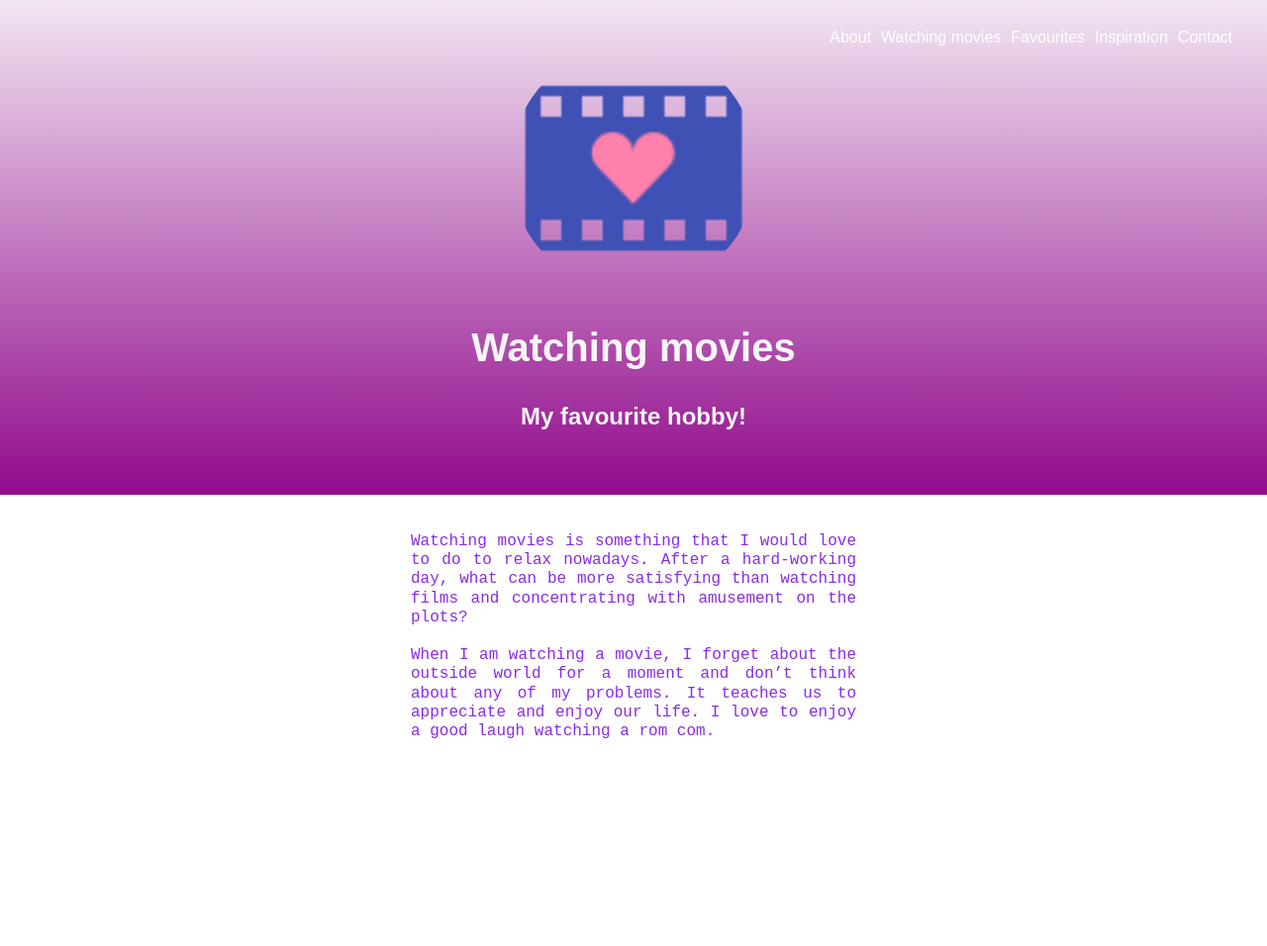
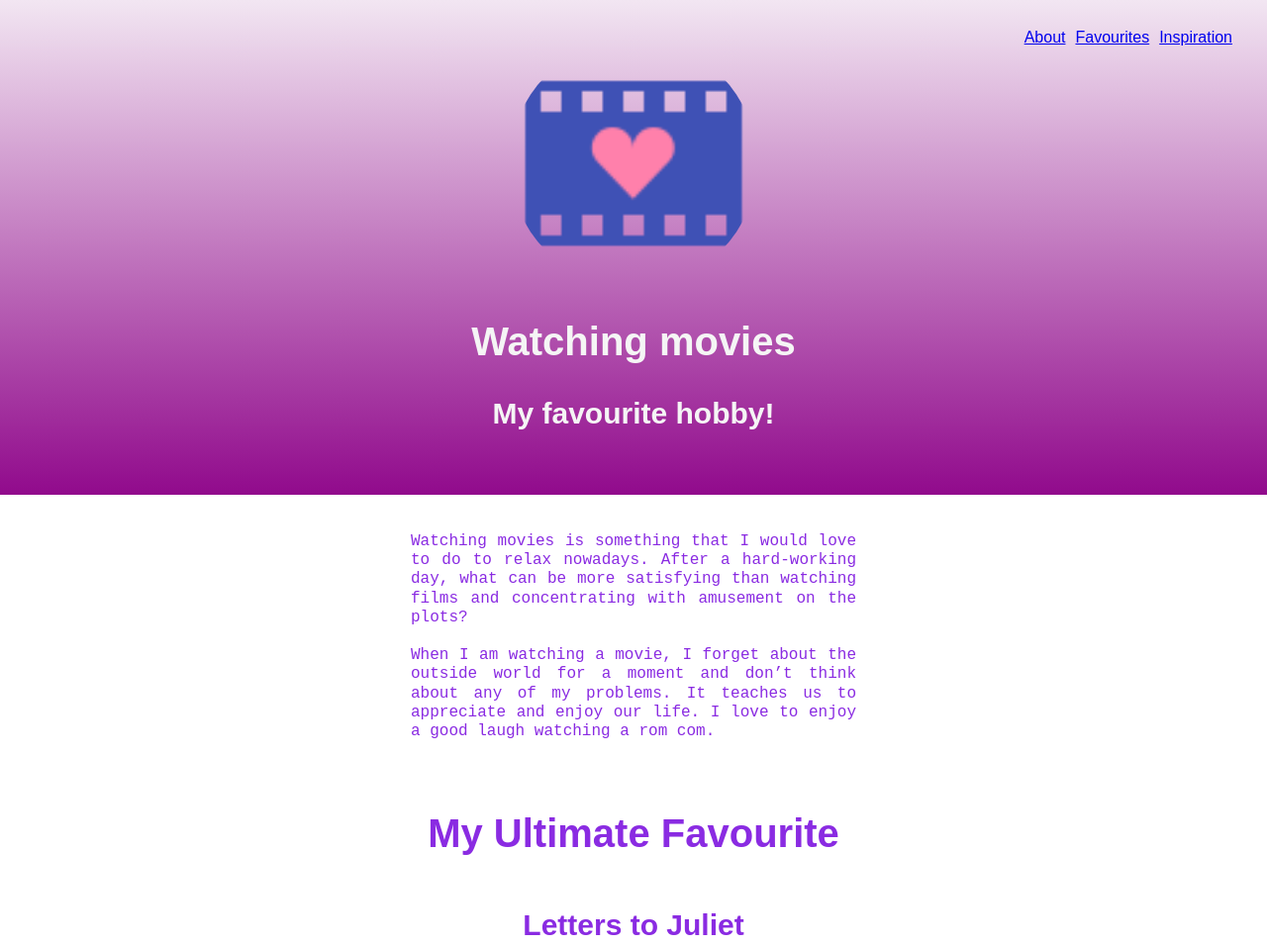
Before and after one commit to ChinjuJose/Project-ADV-C57-C58, a plain HTML site: page index.html in a window 1280 px wide. Shown: the top 956 px of the page at 99% size. Before the commit the page ends 800 px from the top, so only its background shows below. Drawn offline with Linux system fonts and the light colour scheme.

Commit message:
Add files via upload

```diff
--- a/index.html
+++ b/index.html
@@ -1,18 +1,16 @@
 <html>
 
 <head>
-	<title> PROJECT ADV C57-C58
+	<title> PROJECT ADV C57-C59
 	</title>
 	<link rel="stylesheet" href="style.css">
 </head>
 
 <body>
 	<ul class="menu">
-		<li class="links"> About </li>
-		<li class="links"> Watching movies </li>
-		<li class="links"> Favourites </li>
-		<li class="links"> Inspiration </li>
-		<li class="links"> Contact </li>
+		<li class="links"><a href="#hobby">About</a></li>
+		<li class="links"><a href="#favs">Favourites</a></li>
+		<li class="links"><a href="#inspire">Inspiration</a></li>
 	</ul>
 	<section id="hobby">
 		<div class="div1">
@@ -23,8 +21,17 @@
 	</section>
 	<section id="description">
 		<div>
-		<p>Watching movies is something that I would love to do to relax nowadays. After a hard-working day, what can be more satisfying than watching films and concentrating with amusement on the plots? <br /> <br />
-			When I am watching a movie, I forget about the outside world for a moment and don’t think about any of my problems. It teaches us to appreciate and enjoy our life. I love to enjoy a good laugh watching a rom com. </p>
+			<p>Watching movies is something that I would love to do to relax nowadays. After a hard-working day, what can be more satisfying than watching films and concentrating with amusement on the plots? <br /> <br />
+				When I am watching a movie, I forget about the outside world for a moment and don’t think about any of my problems. It teaches us to appreciate and enjoy our life. I love to enjoy a good laugh watching a rom com. </p>
 		</div>
 	</section>
-</body></html>
+	<br />
+	<section id="favs">
+		<h4>My Ultimate Favourite</h4>
+		<h3>Letters to Juliet</h3>
+		<p>Letters to Juliet is a 2010 American romantic comedy-drama film starring Amanda Seyfried, Christopher Egan, Gael García Bernal, Vanessa Redgrave and Franco Nero. This was the final film of director Gary Winick. The film was released theatrically in North America and other countries on May 14, 2010. The idea for the film was inspired by the 2006 non-fiction book Letters to Juliet, by Lise Friedman and Ceil Friedman, which chronicles the phenomenon of letter-writing to Shakespeare's most famous romantic heroine.</p>
+		<iframe width="560" height="315" src="https://www.youtube.com/embed/prc50Uod_vQ" frameborder="0" allow="accelerometer; autoplay; clipboard-write; encrypted-media; gyroscope; picture-in-picture" allowfullscreen></iframe>
+	</section>
+</body>
+
+</html>
--- a/style.css
+++ b/style.css
@@ -63,6 +63,7 @@ p {
 	line-height: 1.2;
 	color: blueviolet;
 	text-align: justify;
+	font-family: 'Syne Mono', monospace;
 }
 
 #hobbyImg {
@@ -80,5 +81,20 @@ h1 {
 
 h2{
 	font-family: fantasy;
-	color: whitesmoke;
+	font-size: 30px;
+	color:whitesmoke;
 }
+h4{
+	font-family: fantasy;
+	font-size: 40px;
+	color:blueviolet;
+}
+
+h3 {
+	font-family: fantasy;
+    font-size: 30px;
+	color:blueviolet;
+}
+html{
+	scroll-behavior: smooth;
+}
```
